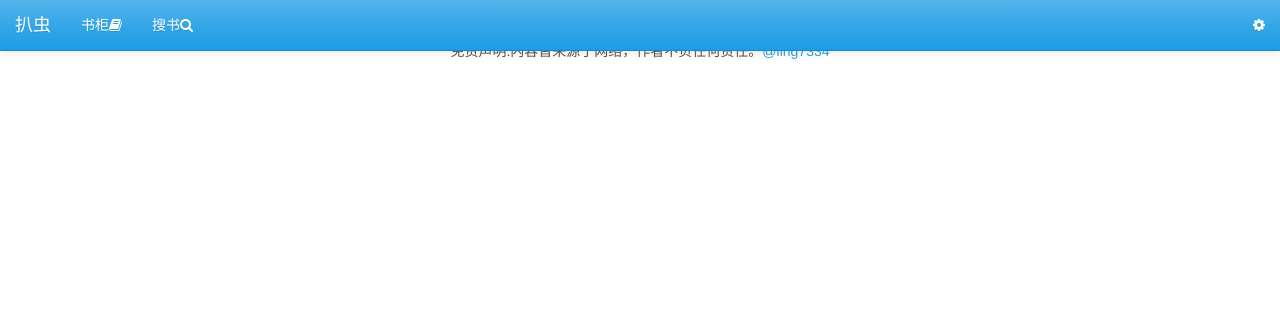
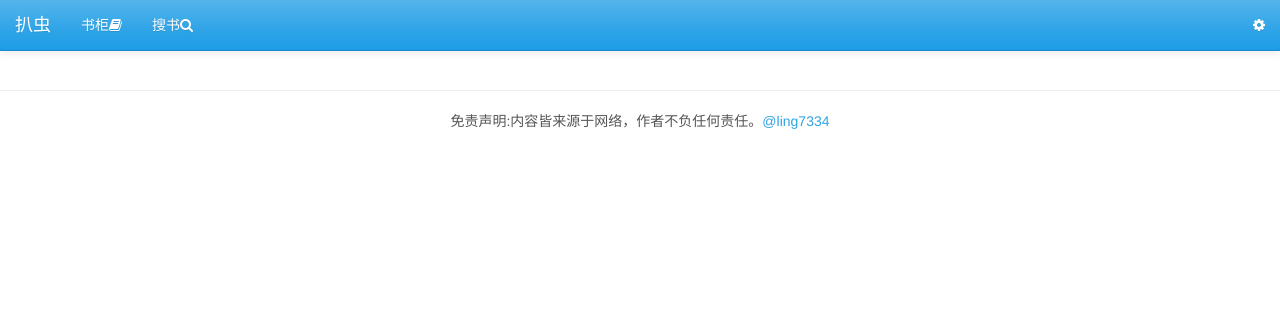
Before and after one commit to ling7334/Novel-crawler, a Flask app: page / in a window 1280 px wide. Shown: the top 311 px of the page. Run offline with Flask 2, Linux system fonts and the light colour scheme; some libraries are stand-ins or nearby versions.

Commit message:
自定义样式

```diff
--- a/static/css/custom_theme.css
+++ b/static/css/custom_theme.css
@@ -1 +1,5 @@
-body{position: relative; padding-top: 70px; padding-bottom: 30px;} #text{font-weight: ; background: #f5f5f5; color: black; font-family: 微软雅黑; font-size: 30px;}
+body {
+    position: relative;
+    padding-top: 70px;
+    padding-bottom: 30px;
+    }
--- a/templates/base.html
+++ b/templates/base.html
@@ -16,7 +16,7 @@
     <!-- Fonts Awesome CSS -->
     <link href="{{url_for('static', filename='css/font-awesome.min.css')}}" rel="stylesheet">
     <!-- Custom styles for this template -->
-    <!--<link href="{{url_for('static', filename='css/custom_theme.css')}}" rel="stylesheet">-->
+    <link href="{{url_for('static', filename='css/custom_theme.css')}}" rel="stylesheet">
 
     {% block css %}{% endblock %}
     {% endblock %}
@@ -77,7 +77,7 @@
     <!-- bootstrap switch JavaScript -->
     <script src="{{url_for('static', filename='js/bootstrap-switch.min.js')}}"></script>
 
-    {% block js %}{% endblock %}
+    {% block javascript %}{% endblock %}
 
     <script src="{{url_for('static', filename='js/base.js')}}"></script>
 </body>
```
